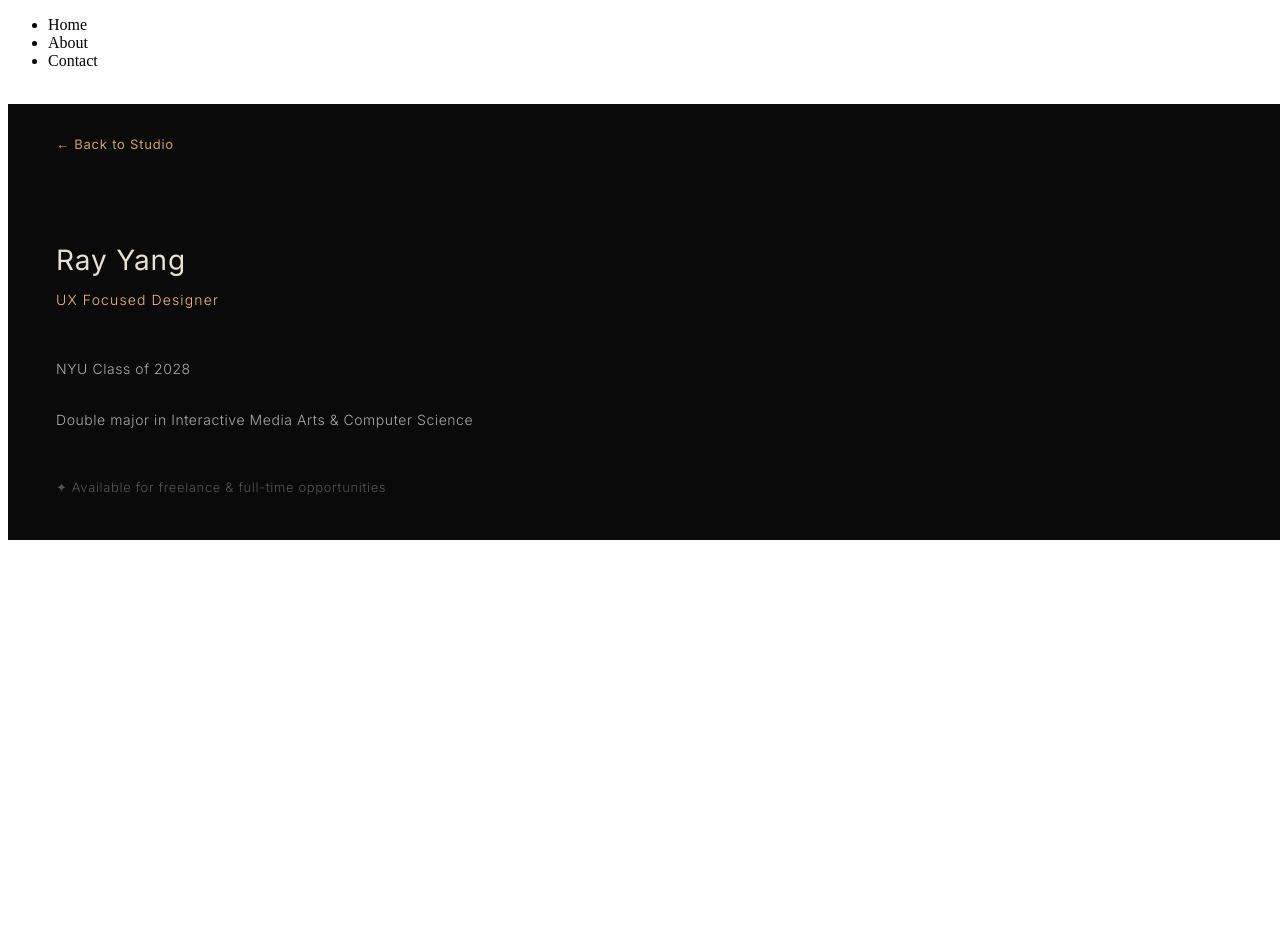
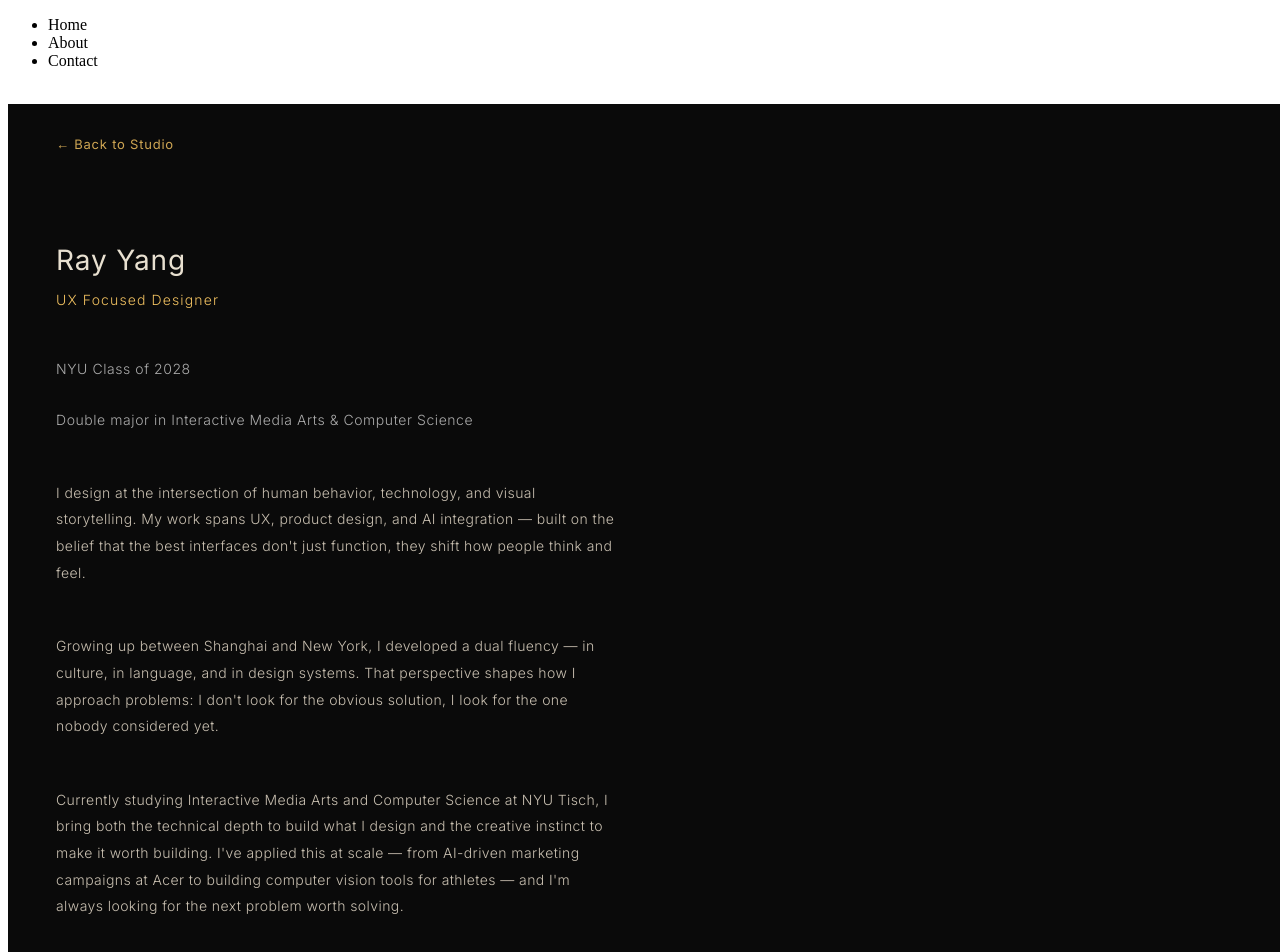
Before and after one commit to rayyang262/my_space_web, a React (Vite) app: page /my_space_web/about in a window 1280 px wide. Shown: the top 952 px of the page. Before the commit the page ends 800 px from the top, so only its background shows below. Built offline with nearby package versions, Linux system fonts and the light colour scheme; the HTML template or start-up script is replaced by a standard one.

Commit message:
Update About page bio with full written content
Co-Authored-By: Claude Sonnet 4.6 <noreply@anthropic.com>

```diff
--- a/src/pages/AboutPage.jsx
+++ b/src/pages/AboutPage.jsx
@@ -18,9 +18,17 @@ export default function AboutPage() {
             <p style={{ color: '#aaa', fontSize: '14px', fontWeight: 300, letterSpacing: '0.04em' }}>NYU Class of 2028</p>
             <p style={{ color: '#aaa', fontSize: '14px', fontWeight: 300, letterSpacing: '0.04em' }}>Double major in Interactive Media Arts & Computer Science</p>
           </div>
-          <p style={{ color: '#555', fontSize: '13px', fontWeight: 300, letterSpacing: '0.05em' }}>
-            ✦ Available for freelance & full-time opportunities
-          </p>
+          <div style={{ display: 'flex', flexDirection: 'column', gap: '1.2rem', maxWidth: '560px' }}>
+            <p style={{ color: '#c8bfb0', fontSize: '14px', fontWeight: 300, lineHeight: '1.9', letterSpacing: '0.03em' }}>
+              I design at the intersection of human behavior, technology, and visual storytelling. My work spans UX, product design, and AI integration — built on the belief that the best interfaces don't just function, they shift how people think and feel.
+            </p>
+            <p style={{ color: '#c8bfb0', fontSize: '14px', fontWeight: 300, lineHeight: '1.9', letterSpacing: '0.03em' }}>
+              Growing up between Shanghai and New York, I developed a dual fluency — in culture, in language, and in design systems. That perspective shapes how I approach problems: I don't look for the obvious solution, I look for the one nobody considered yet.
+            </p>
+            <p style={{ color: '#c8bfb0', fontSize: '14px', fontWeight: 300, lineHeight: '1.9', letterSpacing: '0.03em' }}>
+              Currently studying Interactive Media Arts and Computer Science at NYU Tisch, I bring both the technical depth to build what I design and the creative instinct to make it worth building. I've applied this at scale — from AI-driven marketing campaigns at Acer to building computer vision tools for athletes — and I'm always looking for the next problem worth solving.
+            </p>
+          </div>
         </div>
       </div>
     </div>
```
